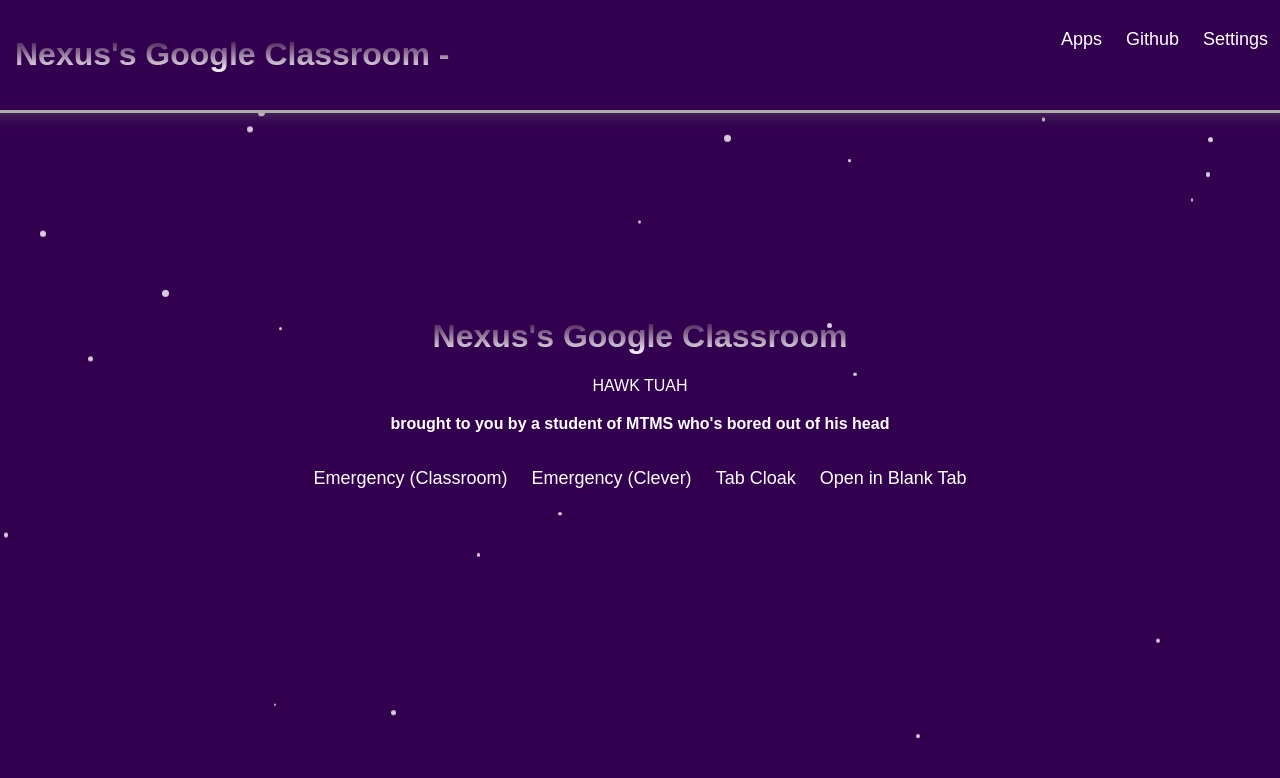
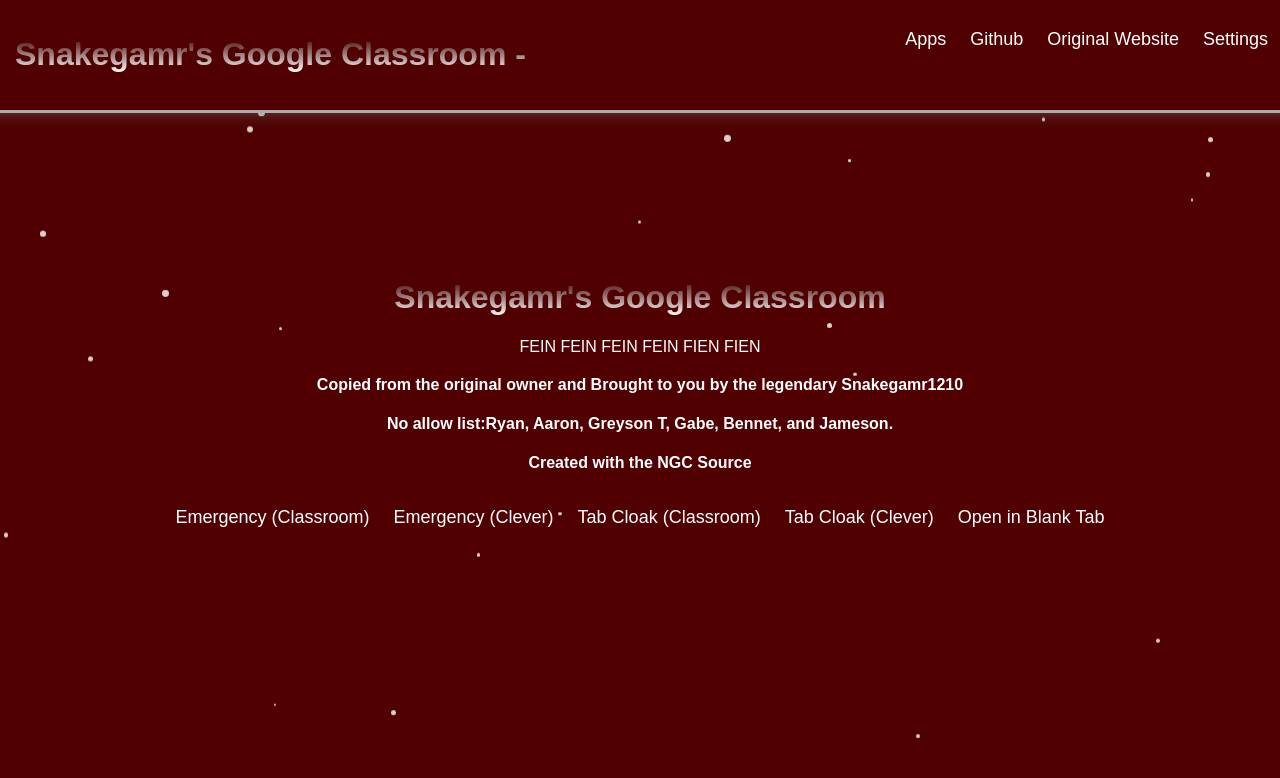
Before and after one commit to Snakecodr11/NovaSH, a website: page index.html in a window 1280 px wide. Drawn offline with Linux system fonts and the light colour scheme.

Commit message:
Update index.html

```diff
--- a/index.html
+++ b/index.html
@@ -7,7 +7,7 @@
     <link rel="shortcut icon" id="favicon" href="realclassroomfavicon.png" type="image/png">
     <style>
       body {
-        background-color: #330050;
+        background-color: #500000;
         margin: 0;
         display: flex;
         justify-content: center;
@@ -19,7 +19,7 @@
       }
 
       header {
-            background-color: #330050;
+            background-color: #500000;
             color: white;
             outline: #2e2e2e;
             width: 100%;
@@ -56,7 +56,7 @@
     }
 
     a:hover {
-      background-color: #30003f;
+      background-color: #3f0000;
   color: rgb(95, 95, 95);
   cursor: pointer;
   transition: 0.3;
@@ -119,12 +119,12 @@
 
       @keyframes colors {
         to {
-          color: #30003f;
+          color: #3f0000;
         }
       }
 
       h1 {
-        background: linear-gradient(180deg, #30003f, white);
+        background: linear-gradient(180deg, #3f0000, white);
             -webkit-background-clip: text;
             -webkit-text-fill-color: transparent;
             background-clip: text;
@@ -139,20 +139,24 @@
     <header>
       <div class="header2-right">
         <a href="pages/proxy.html">Apps</a>
-        <a href="https://github.com/nexusrealityz">Github</a>
+        <a href="https://github.com/Snakecodr11">Github</a>
+        <a href="https://rc8cfl.csb.app">Original Website</a>
         <a href="pages/setting.html">Settings</a>
       </div>
       <div class="header2-left">
-        <h1>Nexus's Google Classroom -</h1>
+        <h1>Snakegamr's Google Classroom -</h1>
       </div>
     </header>
     <div class="fade-in">
-      <h1 style="text-align: center">Nexus's Google Classroom</h1>
+      <h1 style="text-align: center">Snakegamr's Google Classroom</h1>
       <p id="splash" style="text-align: center;"></p>
-      <h4 id="temp" style="margin-top: 20px; text-align: center;">brought to you by a student of MTMS who's bored out of his head</h2>
+      <h4 id="temp" style="margin-top: 20px; text-align: center;">Copied from the original owner and Brought to you by the legendary Snakegamr1210</h2>
+      <h4 id="temp" style="margin-top: 20px; text-align: center;">No allow list:Ryan, Aaron, Greyson T, Gabe, Bennet, and Jameson.</h2>
+      <h4 style="text-align: center;">Created with the NGC Source</h4>
       <a id="emergencyButton" href="https://classroom.google.com/">Emergency (Classroom)</a>
       <a id="emergencyButton" href="https://clever.com/">Emergency (Clever)</a>
-      <a onclick="tabcloak()">Tab Cloak</a>
+      <a onclick="tabcloak()">Tab Cloak (Classroom)</a>
+      <a onclick="tabcloakclever()">Tab Cloak (Clever)</a>
       <a onclick="openInBlank()">Open in Blank Tab</a>
     </div>
 
@@ -187,24 +191,24 @@
       // somewhere else you may not understand these lmao
       const messages = [
         "ryan please get off my site before it gets blocked and i have to make another one",
-        "landon, austin, xavier, and bennett are my top g's",
+        "As you can see this is an unfinished project",
         "Brendan has a big forehead",
         "go ahead call me to the office",
         "does this website getting blocked affect Lebron's legacy?",
         "carter i got the proxy working im gonna add it here in a bit",
-        "deciding to make this non password protected",
-        "bennett your switch and cherry sidekick thingy was not that good",
+        "What if Bradley got that low taper fade?",
+        "Micah go get your own cookie",
         "the talk tuah podcast is pretty good if you think about it",
         "thanks codesandbox for automatically installing prettier <3",
         "guys chatgpt also made this website a bit reel",
         "how much tuah could a hawk hawk tuah if a hawk tuah could hawk tuah",
         "if your the MTMS sniped page please respond so i can send you an image",
-        "🤧🫲 (austin you get this)",
-        "changed website name from NovaSH to Nexus's Google Classroom",
+        "turn your volume up and click this url https://www.youtube.com/watch?v=0itOCgJtNVU",
+        "changed website name from NovaSH to Snakegamr's Google Classroom",
         "ambatakum",
         "why is this csb project linked to my old github account??",
-        "sorry Mr. Hale for exploding a pack of sour cream at the lunch table",
-        "Ms. Braun overreacted when i painted austin's arm and he painted mine",
+        "PICK UP YOUR PHONE YOUR PHONE IS RINGING!",
+        "Ms. Fezzat overreated when I couldn't name five examples of public goods.",
         "so my school is more worried about my friend causing trouble then me exploiting blocksi ok i get it",
         "chatgpt, how do i get a document element by its id? oh, its document.getElementById(); thanks",
         "lucas, why did you copy my ChatRoom doc idea? now good luck copying the website for it.. wink wink",
@@ -215,8 +219,11 @@
         "Abra abra kadabra im gonna reach out and grab ya",
         "GET OUT (Not really, unless your Ryan)",
         "AHHHHH I ATE TACO BELL, BAD IDEA",
-        "ITS THE SPOKY MOTH -Beaver",
-        "MEOW MEOW MEOW MEOW"
+        "ITS THE SPOOKY MONTH -Beaver",
+        "MEOW MEOW MEOW MEOW",
+        "james was here (maybe, maybe not)",
+        "carter is a top g and will forever be",
+        "our new temporary bus driver is slower than gabriel",
       ];
 
       function roulettemessages() {
@@ -241,14 +248,33 @@
         iframe.style.outline = 'none';
         iframe.style.width = '100%';
         iframe.style.height = '100%';
-        iframe.src = 'https://rc8cfl.csb.app/';
+        iframe.src = 'https://cgl4py-5000.csb.app/';
         win.document.body.appendChild(iframe);
         var button = win.document.createElement('button');
         document.getElementById('button').onclick = goback()
       }
       function goback() {
-        window.open('https://rc8cfl.csb.app');
+        window.open('https://cgl4py-5000.csb.app/');
       }
+
+      function tabcloak() {
+        document.title = "Home";
+        changeFavicon('realclassroomfavicon.png');
+      }
+
+      function tabcloakclever() {
+        document.title = "Clever | Log in";
+        changeFavicon('realcleverfavicon.png');
+      }
+
+      function resetcloak() {
+        document.title = "Nexus's Google Classroom";
+        changeFavicon('ngc.png');
+      }
+      function changeFavicon(url) {
+    const link = document.getElementById('favicon');
+    link.href = url;
+}
     </script>
   </body>
 </html>
```
